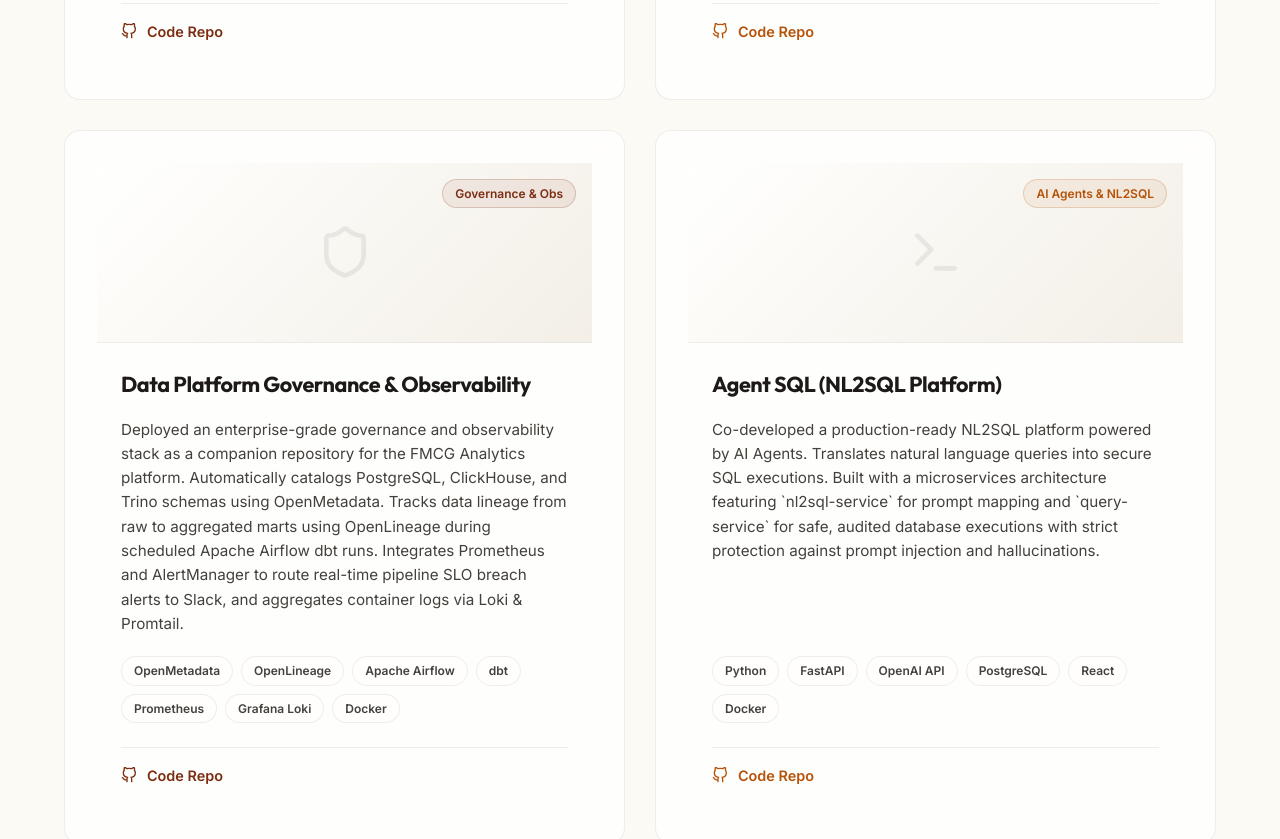
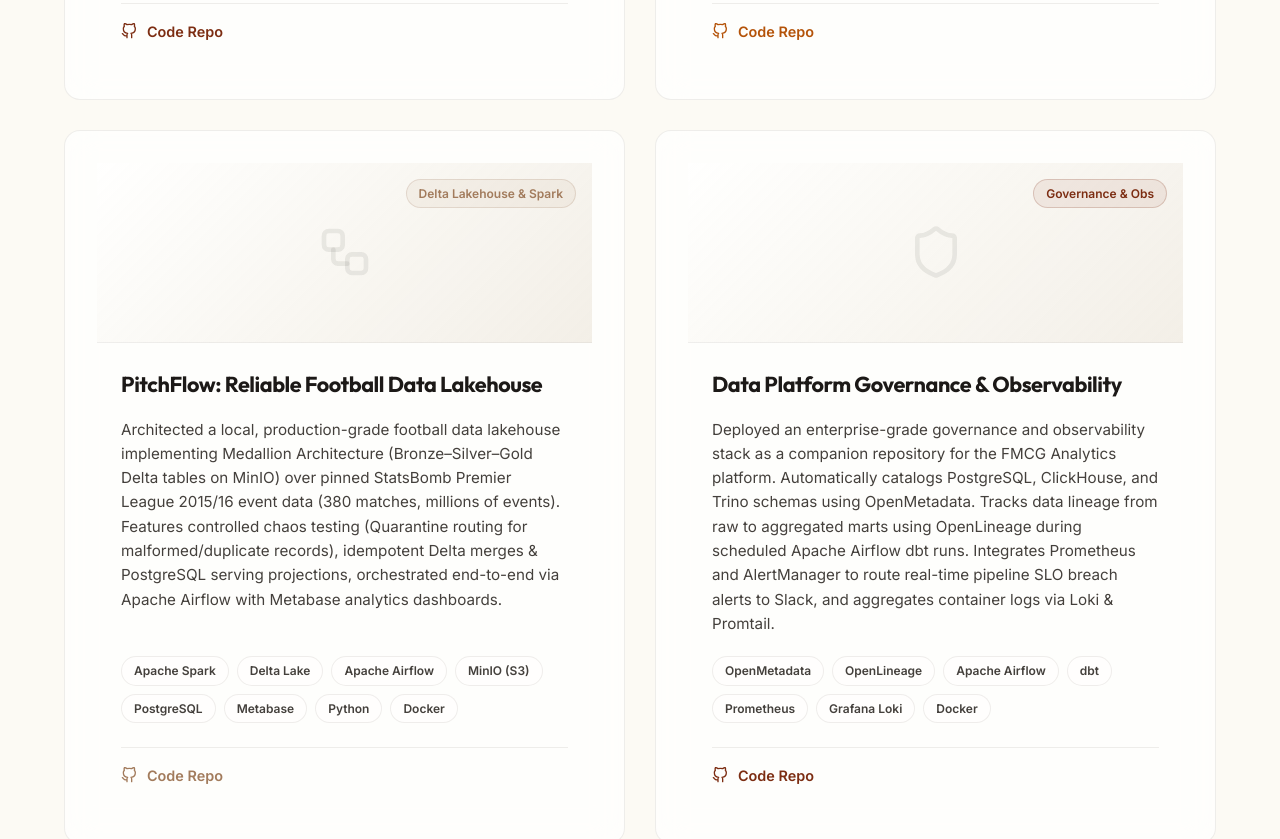
Before and after one commit to phatle224/phatle-portfolio, a React (Vite) app: page / in a window 1280 px wide. Shown: the part 4380-5219 px from the top of the page. Built offline with nearby package versions, Linux system fonts and the light colour scheme.

Commit message:
feat: update

```diff
--- a/src/App.tsx
+++ b/src/App.tsx
@@ -13,7 +13,8 @@
   Cpu,
   Shield,
   Sun,
-  Moon
+  Moon,
+  Workflow
 } from 'lucide-react';
 
 export default function App() {
@@ -361,7 +362,7 @@
 
                 <div>
                   <div className="skill-info">
-                    <span className="skill-name">OLAP & Lakehouse (ClickHouse, Trino, Iceberg)</span>
+                    <span className="skill-name">OLAP & Lakehouse (ClickHouse, Trino, Delta Lake, Spark)</span>
                     <span className="skill-pct">92%</span>
                   </div>
                   <div className="progress-track">
@@ -560,7 +561,38 @@
               </div>
             </div>
 
-            {/* Project 3: Data Platform Governance */}
+            {/* Project 3: PitchFlow Data Lakehouse */}
+            <div className="glass-card project-card purple-hover">
+              <div className="project-visual purple">
+                <Workflow className="project-visual-icon" size={56} />
+                <div className="badge badge-purple" style={{ position: 'absolute', top: '16px', right: '16px' }}>Delta Lakehouse & Spark</div>
+              </div>
+              <div className="project-body">
+                <div className="project-header-wrap">
+                  <h3 className="project-title">PitchFlow: Reliable Football Data Lakehouse</h3>
+                </div>
+                <p className="project-desc">
+                  Architected a local, production-grade football data lakehouse implementing Medallion Architecture (Bronze–Silver–Gold Delta tables on MinIO) over pinned StatsBomb Premier League 2015/16 event data (380 matches, millions of events). Features controlled chaos testing (Quarantine routing for malformed/duplicate records), idempotent Delta merges & PostgreSQL serving projections, orchestrated end-to-end via Apache Airflow with Metabase analytics dashboards.
+                </p>
+                <div className="project-tags">
+                  <span className="badge">Apache Spark</span>
+                  <span className="badge">Delta Lake</span>
+                  <span className="badge">Apache Airflow</span>
+                  <span className="badge">MinIO (S3)</span>
+                  <span className="badge">PostgreSQL</span>
+                  <span className="badge">Metabase</span>
+                  <span className="badge">Python</span>
+                  <span className="badge">Docker</span>
+                </div>
+                <div className="project-links">
+                  <a href="https://github.com/phatle224/pitchflow-reliable-football-data-lakehouse" target="_blank" rel="noopener noreferrer" className="project-link" style={{ color: 'var(--aurora-purple)' }}>
+                    <svg viewBox="0 0 24 24" width="16" height="16" stroke="currentColor" strokeWidth="2" fill="none" strokeLinecap="round" strokeLinejoin="round" style={{ marginRight: '4px' }}><path d="M9 19c-5 1.5-5-2.5-7-3m14 6v-3.87a3.37 3.37 0 0 0-.94-2.61c3.14-.35 6.44-1.54 6.44-7A5.44 5.44 0 0 0 20 4.77 5.07 5.07 0 0 0 19.91 1S18.73.65 16 2.48a13.38 13.38 0 0 0-7 0C6.27.65 5.09 1 5.09 1A5.07 5.07 0 0 0 5 4.77a5.44 5.44 0 0 0-1.5 3.78c0 5.42 3.3 6.61 6.44 7A3.37 3.37 0 0 0 9 18.13V22"></path></svg> Code Repo
+                  </a>
+                </div>
+              </div>
+            </div>
+
+            {/* Project 4: Data Platform Governance */}
             <div className="glass-card project-card">
               <div className="project-visual">
                 <Shield className="project-visual-icon" size={56} />
```
